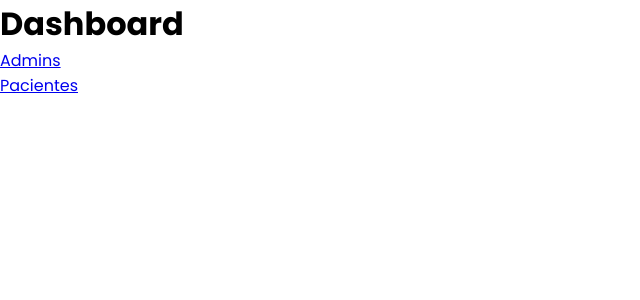
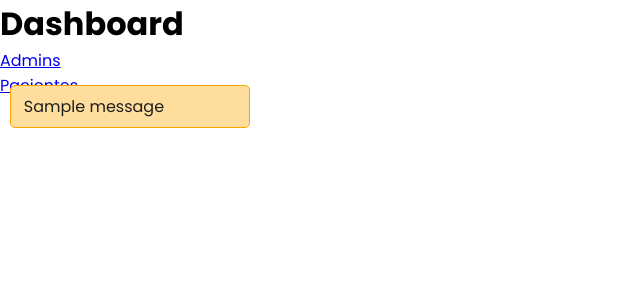
Before and after one commit to nadhon/APae, a Flask app: page /dashboard in a window 1280 px wide. Shown: the top 300 px of the page, without its empty margins (0-640 px from the left). Run offline with Flask 2, Linux system fonts and the light colour scheme; a user stored in the database is signed in; tables that the repository leaves empty hold one stand-in row (values such as "Sample post"); one stand-in notice (Sample message) is shown.

Commit message:
adiciona exibicao de alertas na dashboard

```diff
--- a/templates/dashboard.html
+++ b/templates/dashboard.html
@@ -1,6 +1,12 @@
 {% extends 'base.html' %}
 {% block title %}Dashboard{% endblock %}
 {% block content %}
+
+{% with messages = get_flashed_messages() %} {% if messages %} {% for m in
+messages %}
+<div class="alerta">{{ m }}</div>
+{% endfor %} {% endif %} {% endwith %}
+
 <h1>Dashboard</h1>
 <ul>
   <li><a href="{{ url_for('admin_routes.index') }}">Admins</a></li>
```
